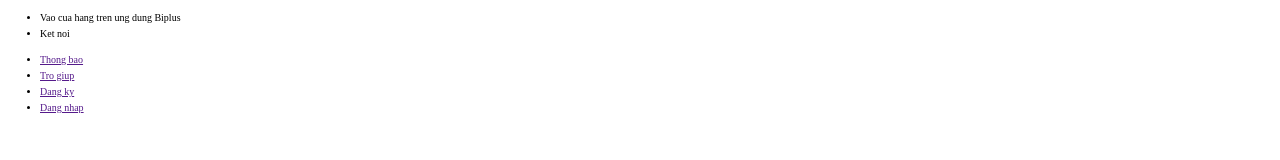
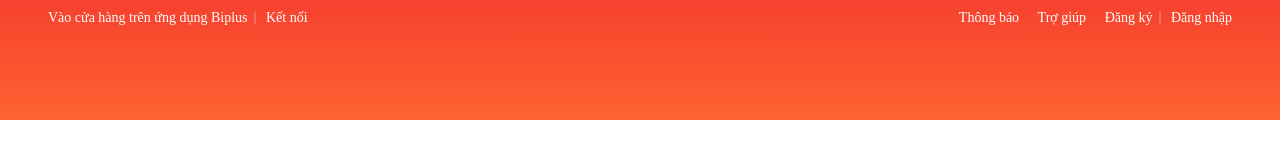
Before and after one commit to nguyenmanhtung1998/Hoc_HTML_CSS, a plain HTML site: page index.html in a window 1280 px wide. Drawn offline with nearby package versions, Linux system fonts and the light colour scheme.

Commit message:
add navbar css

```diff
--- a/assets/css/main.css
+++ b/assets/css/main.css
@@ -0,0 +1,40 @@
+.header {
+    height: 120px;
+    background-image: linear-gradient(0, #fe6332, #f6412e);
+}
+.header__navbar {
+    display: flex;
+    justify-content: space-between;
+}
+.header__navbar-list {
+    /* bo dau cham */
+    list-style: none;
+    /* bo pading left mac dinh */
+    padding-left: 0;
+}
+.header__navbar-item {
+    margin: 0 8px;
+    position: relative;
+}
+.header__navbar-item,
+.header__navbar-item-link {
+    display: inline-block;
+    font-size: 1.4rem;
+    color: var(--white-color);
+    text-decoration: none;
+    font-weight: 300;
+}
+.header__navbar-item--bold {
+    font-weight: 400;
+}
+.header__navbar-item--separate::after {
+    content: "";
+    display: block;
+    position: absolute;
+    width: 2px;
+    height: 13px;
+    background-color: #f86c5c;
+    right: -9px;
+    top: 50%;
+    transform: translateY(-50%);
+}
--- a/index.html
+++ b/index.html
@@ -14,30 +14,32 @@
 <body>
     <div class="app">
 
-        <head class="header">
+        <header class="header">
+            <div class="grid">
                 <nav class="header__navbar">
                     <ul class="header__navbar-list">
-                    <li class="header__navbar-item">Vao cua hang tren ung dung Biplus</li>
-                    <li class="header__navbar-item">Ket noi</li>
+                        <li class="header__navbar-item header__navbar-item--separate">Vào cửa hàng trên ứng dụng Biplus
+                        </li>
+                        <li class="header__navbar-item">Kết nối</li>
                     </ul>
                     <ul class="header__navbar-list">
                         <li class="header__navbar-item">
-                        <a href="" class="header__navbar-item-link">Thong bao</a>
+                            <a href="" class="header__navbar-item-link">Thông báo</a>
                         </li>
                         <li class="header__navbar-item">
-                        <a href="" class="header__navbar-item-link">Tro giup</a>
+                            <a href="" class="header__navbar-item-link">Trợ giúp</a>
                         </li>
-                    <li class="header__navbar-item">
-                        <a href="" class="header__navbar-item-link">Dang ky</a>
+                        <li class="header__navbar-item header__navbar-item--bold header__navbar-item--separate">
+                            Đăng ký
                         </li>
-                    <li class="header__navbar-item">
-                        <a href="" class="header__navbar-item-link">Dang nhap</a>
+                        <li class="header__navbar-item header__navbar-item--bold">
+                            Đăng nhập
                         </li>
                     </ul>
                 </nav>
-        </head>
+            </div>
+        </header>
         <div class="container">
-
         </div>
         <footer class="footer">
 
```
Lines whose indentation alone changed are shown as unchanged.
